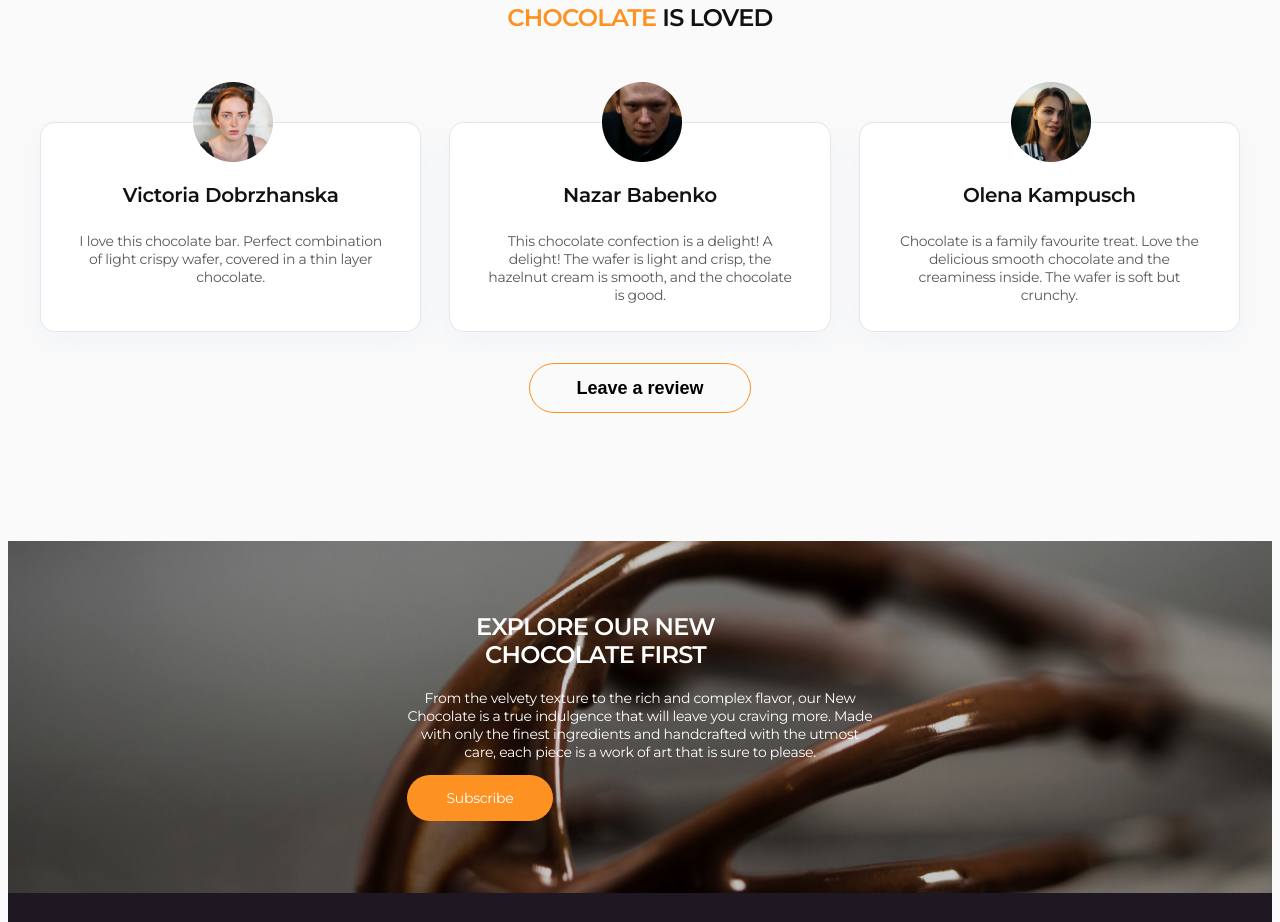
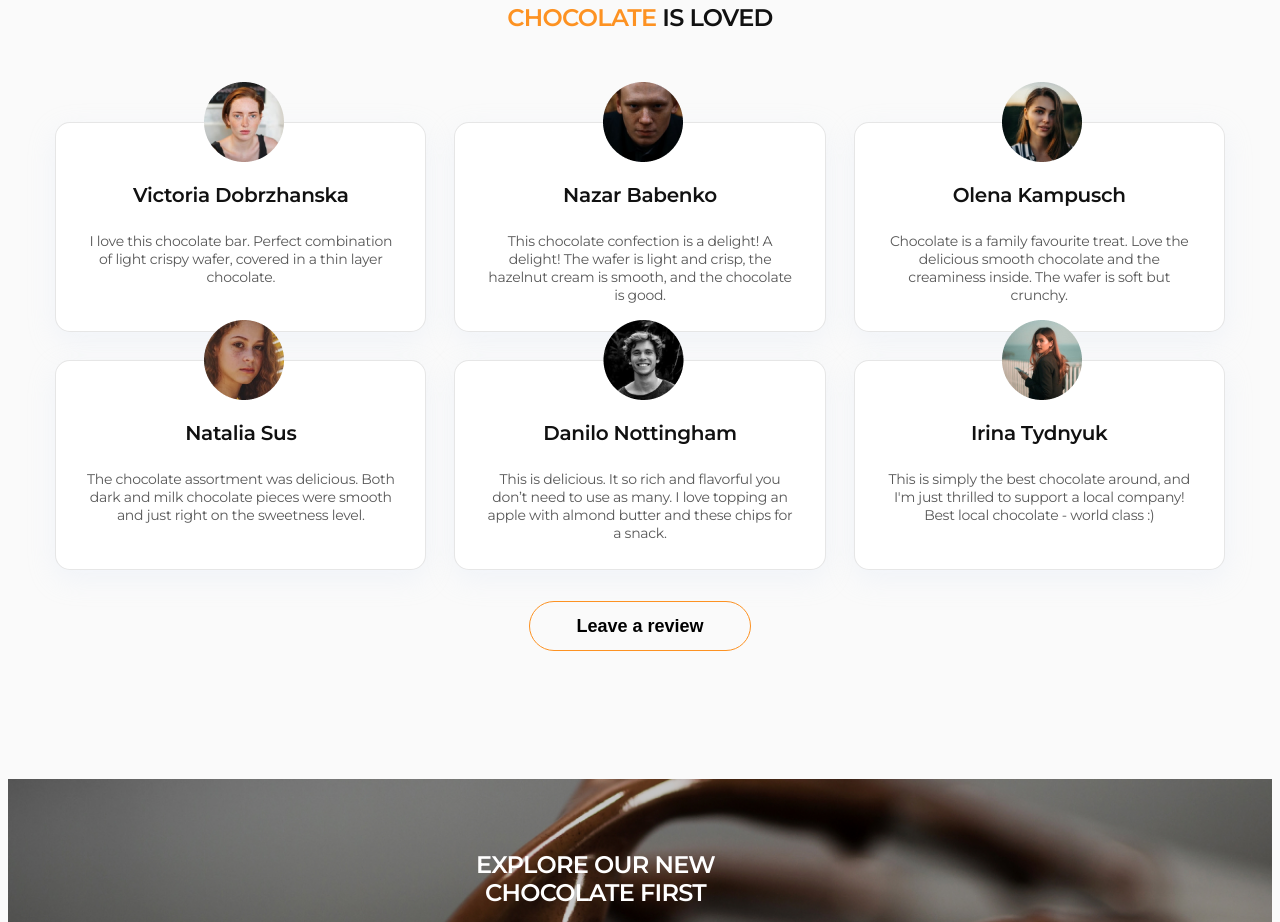
Before and after one commit to sanchousser/Simply-Chocolate, a website built with Vite: page src/index.html in a window 1280 px wide. Shown: the part 3838-4760 px from the top of the page. Built offline with nearby package versions, Linux system fonts and the light colour scheme; files whose address does not match are found by name.

Commit message:
add review

```diff
--- a/src/css/layout/review.css
+++ b/src/css/layout/review.css
@@ -21,12 +21,14 @@
     justify-content: center;
     gap: 28px;
     margin-bottom: 31px;
+    flex-wrap: wrap;
 }
 
 .review__card {
     position: relative;
     text-align: center;
-    width: 500px;
+    width: 29vw;
+    max-width: 500px;
     height: 210px;
     border-radius: 15px;
     border: 1px solid rgba(17, 17, 17, 0.10);
@@ -55,8 +57,7 @@
 .review__card__text {
     color: rgba(17, 17, 17, 0.70);
     line-height: 18px;
-    padding-left: 22px;
-    padding-right: 22px;
+    max-width: 312px;
 }
 
 .review__button {
--- a/src/partials/review.html
+++ b/src/partials/review.html
@@ -18,9 +18,8 @@
         </picture>
         <h3 class="review__card__name">Victoria Dobrzhanska</h3>
         <p class="review__card__text">
-          I love this chocolate bar. Perfect combination <br />
-          of light crispy wafer, covered in a thin layer <br />
-          chocolate.
+          I love this chocolate bar. Perfect combination of light crispy wafer,
+          covered in a thin layer chocolate.
         </p>
       </li>
       <li class="review__card">
@@ -34,10 +33,8 @@
         </picture>
         <h3 class="review__card__name">Nazar Babenko</h3>
         <p class="review__card__text">
-          This chocolate confection is a delight! A <br />
-          delight! The wafer is light and crisp, the <br />
-          hazelnut cream is smooth, and the chocolate <br />
-          is good.
+          This chocolate confection is a delight! A delight! The wafer is light
+          and crisp, the hazelnut cream is smooth, and the chocolate is good.
         </p>
       </li>
       <li class="review__card">
@@ -51,10 +48,54 @@
         </picture>
         <h3 class="review__card__name">Olena Kampusch</h3>
         <p class="review__card__text">
-          Chocolate is a family favourite treat. Love the <br />
-          delicious smooth chocolate and the <br />
-          creaminess inside. The wafer is soft but <br />
-          crunchy.
+          Chocolate is a family favourite treat. Love the delicious smooth
+          chocolate and the creaminess inside. The wafer is soft but crunchy.
+        </p>
+      </li>
+      <li class="review__card">
+        <picture>
+          <source
+            srcset="/img/peoples/natalia.png 1x, /img/peoples/natalia@2x.png 2x"
+            media="(min-width: 1px)"
+            type="image/png"
+          />
+          <img class="review__image" src="#" alt="Natalia" />
+        </picture>
+        <h3 class="review__card__name">Natalia Sus</h3>
+        <p class="review__card__text">
+          The chocolate assortment was delicious. Both dark and milk chocolate
+          pieces were smooth and just right on the sweetness level.
+        </p>
+      </li>
+      <li class="review__card">
+        <picture>
+          <source
+            srcset="/img/peoples/danilo.png 1x, /img/peoples/danilo@2x.png 2x"
+            media="(min-width: 1px)"
+            type="image/png"
+          />
+          <img class="review__image" src="#" alt="Danilo" />
+        </picture>
+        <h3 class="review__card__name">Danilo Nottingham</h3>
+        <p class="review__card__text">
+          This is delicious. It so rich and flavorful you don’t need to use as
+          many. I love topping an apple with almond butter and these chips for a
+          snack.
+        </p>
+      </li>
+      <li class="review__card">
+        <picture>
+          <source
+            srcset="/img/peoples/irina.png 1x, /img/peoplesirina@2x.png 2x"
+            media="(min-width: 1px)"
+            type="image/png"
+          />
+          <img class="review__image" src="#" alt="Irina" />
+        </picture>
+        <h3 class="review__card__name">Irina Tydnyuk</h3>
+        <p class="review__card__text">
+          This is simply the best chocolate around, and I'm just thrilled to
+          support a local company! Best local chocolate - world class :)
         </p>
       </li>
     </ul>
```
